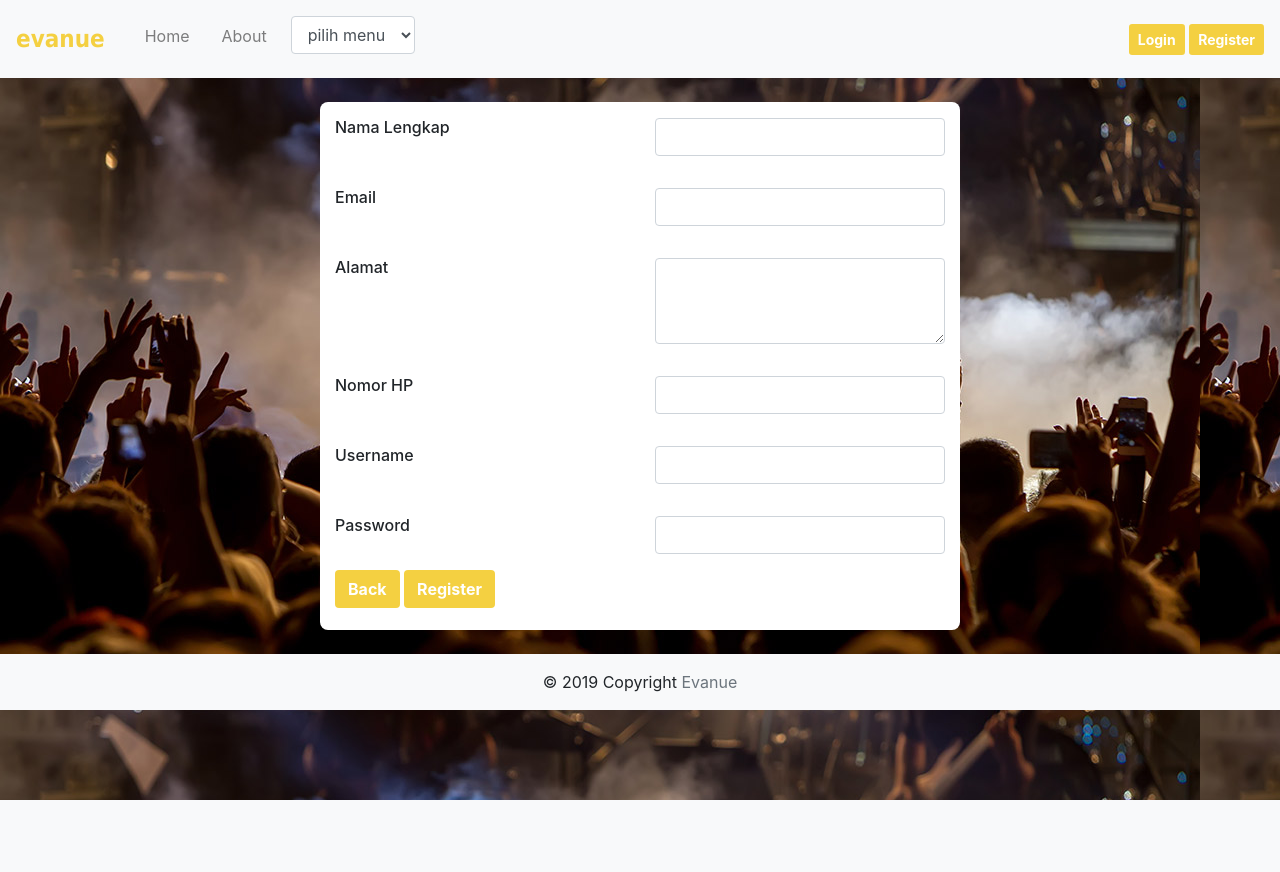
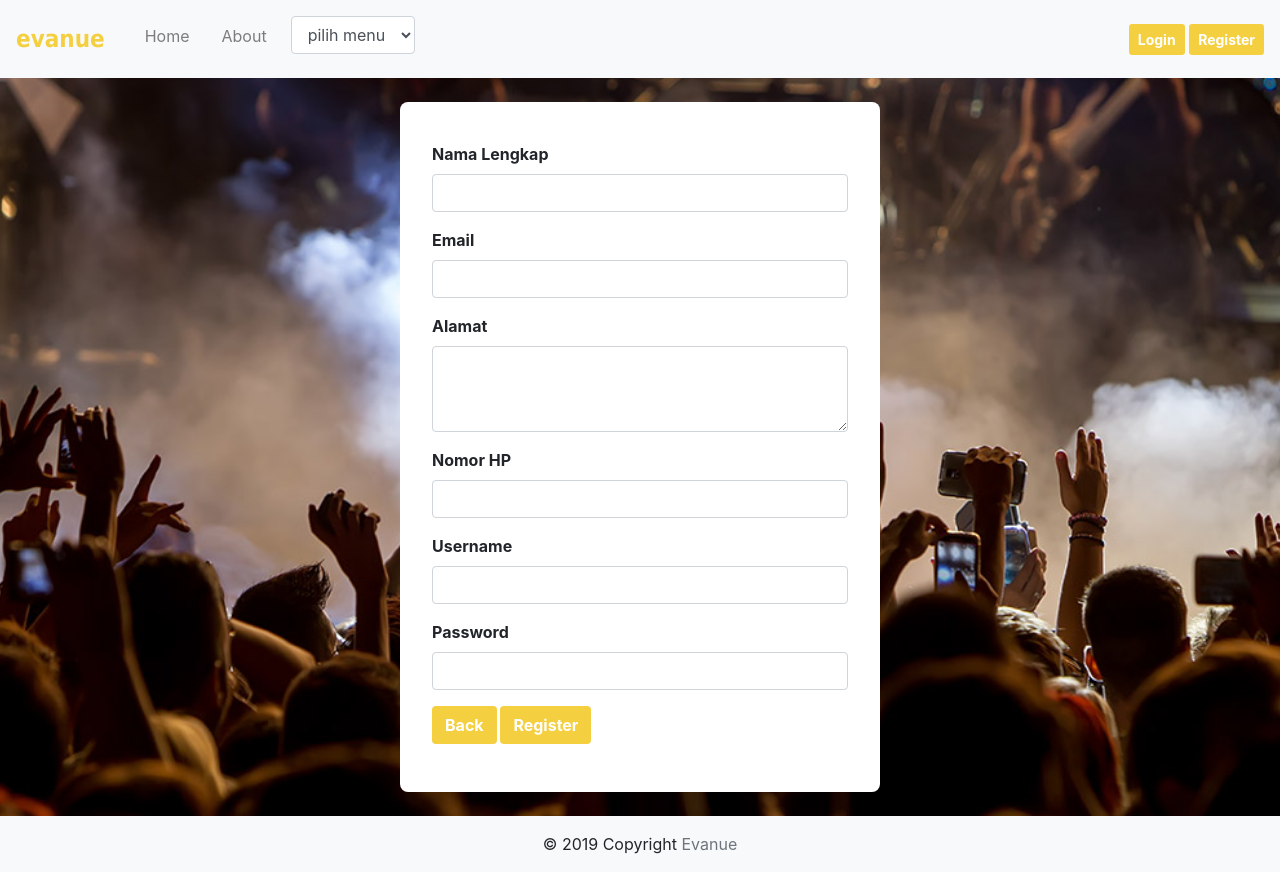
Before and after one commit to evanezent/IMPAL_Project, a CodeIgniter app: page /Evanue//user/register in a window 1280 px wide. Before the commit the page ends 800 px from the top, so only its background shows below. Run offline with CodeIgniter, Linux system fonts and the light colour scheme; some libraries are stand-ins or nearby versions.

Commit message:
update for responsive to mobile

```diff
--- a/application/views/user/register.php
+++ b/application/views/user/register.php
@@ -47,69 +47,41 @@
     </nav>
 </header>
 
-<body>
+<body class="container-fluid">
     <!-- <div id="background-register">
         <img src="<?= base_url(); ?>asset/background_register.jpg" alt="UNKNOWN" width="100%">
     </div> -->
 
-    <div id="form-register" class="container">
+    <div id="form-register" class="d-flex justify-content-center">
         <form>
-            <div class="row">
-                <div class="col">
-                    <h6>Nama Lengkap</h6>
-                </div>
-                <div class="col">
+            <div class="form-group">
+                <label for="fullname">Nama Lengkap</label>
                 <input type="input" class="form-control" id="fullname">
             </div>
-
-            </div>
-            <div class="row">
-                <div class="col">
-                    <h6>Email</h6>
-                </div>
-                <div class="col">
+            <div class="form-group">
+                <label for="email">Email</label>
                 <input type="email" class="form-control" id="email" aria-describedby="emailHelp">
             </div>
-
+            <div class="form-group">
+                <label for="alamat">Alamat</label>
+                <textarea class="form-control" rows="3" id="alamat"></textarea>
             </div>
-            <div class="row">
-                <div class="col">
-                    <h6>Alamat</h6>
-                </div>
-                <div class="col">
-                    <textarea class="form-control" rows="3" id="comment"></textarea>
-                </div>
-            </div>
-            <div class="row">
-                <div class="col">
-                    <h6>Nomor HP</h6>
-                </div>
-                <div class="col">
+            <div class="form-group">
+                <label for="phone">Nomor HP</label>
                 <input type="input" class="form-control" id="phone">
             </div>
-            </div>
-            <div class="row">
-                <div class="col">
-                    <h6>Username</h6>
-                </div>
-                <div class="col">
+            <div class="form-group">
+                <label for="username">Username</label>
                 <input type="input" class="form-control" id="username">
             </div>
-            </div>
-            <div class="row">
-                <div class="col">
-                    <h6>Password</h6>
-                </div>
-                <div class="col">
+            <div class="form-group">
+                <label for="password">Password</label>
                 <input type="password" class="form-control" id="password">
             </div>
-            </div>
-            <!-- <div class="form-check">
-                <input type="checkbox" class="form-check-input" id="exampleCheck1">
-                <label class="form-check-label" for="exampleCheck1">Check me out</label>
-            </div> -->
+            <div class="form-group">
                 <button type="button" class="btn mx-auto"><a href="<?= base_url(); ?>">Back</a></button>
                 <button type="submit" class="btn mx-auto">Register</button>
+            </div>
         </form>
     </div>
 
--- a/asset/regis_style.css
+++ b/asset/regis_style.css
@@ -1,28 +1,29 @@
 body{
-    background-image: url('./background_register.jpg')
+    background-image: url('./background_register.jpg');
+    background-position: center;
+    background-repeat: no-repeat;
+    background-size: cover;
 }
-#form-register{
+form{
     background-color: white;
-    width: 40em;
-    height: 33em;
-    margin: 1.5em auto;
+    margin: 1.5em;
+    padding: 2em;
     border-radius: 0.5em;
-
+    font-weight: bold;
+    width: 30em !important;
+    max-width: 100%;
 }
 #background-register{
     position: absolute;
     z-index: -999;
     overflow: hidden;
 }
-#form-register form .row{
-    padding: 1em 0;
-}
-#form-register form .btn{
+form .btn{
 	background-color: #f4d041;
     color: white;
     font-weight: bold;
 }
-#form-register form .btn:hover{
+form .btn:hover{
 	background-color: white;
     color: #f4d041;
     border: #f4d041 solid 1px;
@@ -30,10 +31,10 @@ body{
 footer{
     margin-bottom: 0;
 }
-#form-register form button a{
+form button a{
     text-decoration: none !important;
     color: white !important;
 }
-#form-register form button a:hover{
+form button a:hover{
     color: #f4d041 !important;
 }
```
Lines whose indentation alone changed are shown as unchanged.
